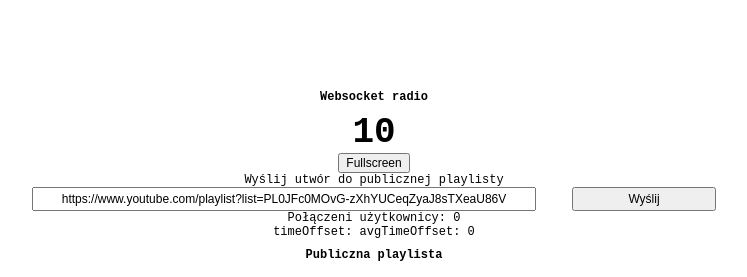
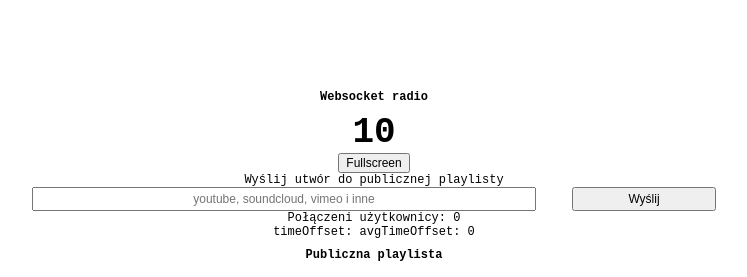
Before and after one commit to fraunos/websocket-radio, a website: page index.html in a window 1280 px wide. Shown: the part 120-397 px from the top of the page, without its empty margins (266-1013 px from the left). Drawn offline with nearby package versions, Linux system fonts and the light colour scheme; no server answers.

Commit message:
remove default playlist

```diff
--- a/index.html
+++ b/index.html
@@ -94,7 +94,7 @@
         userCount: 0,
         timeOffset: [],
         avgTimeOffset: 0,
-        ytLink: 'https://www.youtube.com/playlist?list=PL0JFc0MOvG-zXhYUCeqZyaJ8sTXeaU86V',
+        ytLink: '',
         date: 0
       }
     },
```
